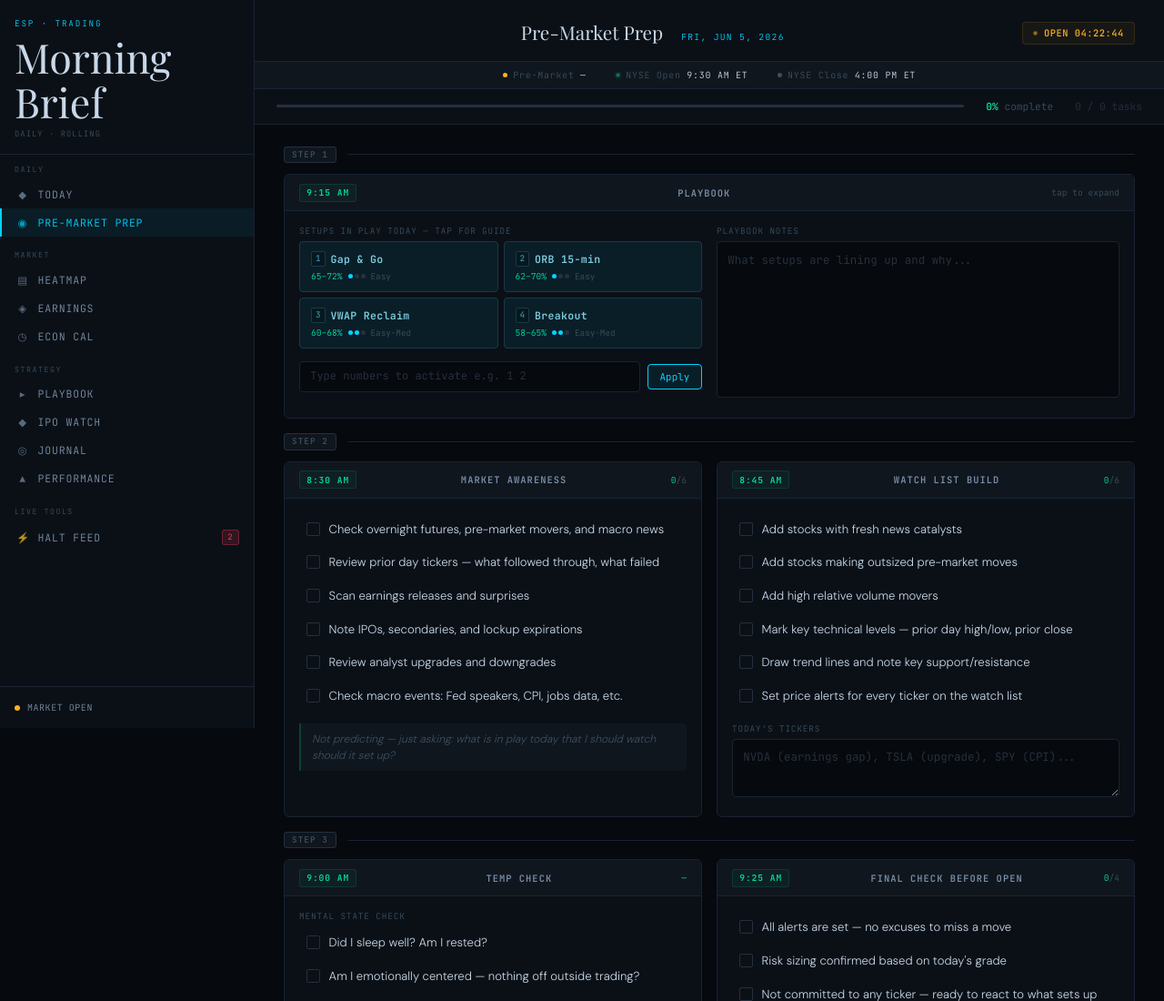
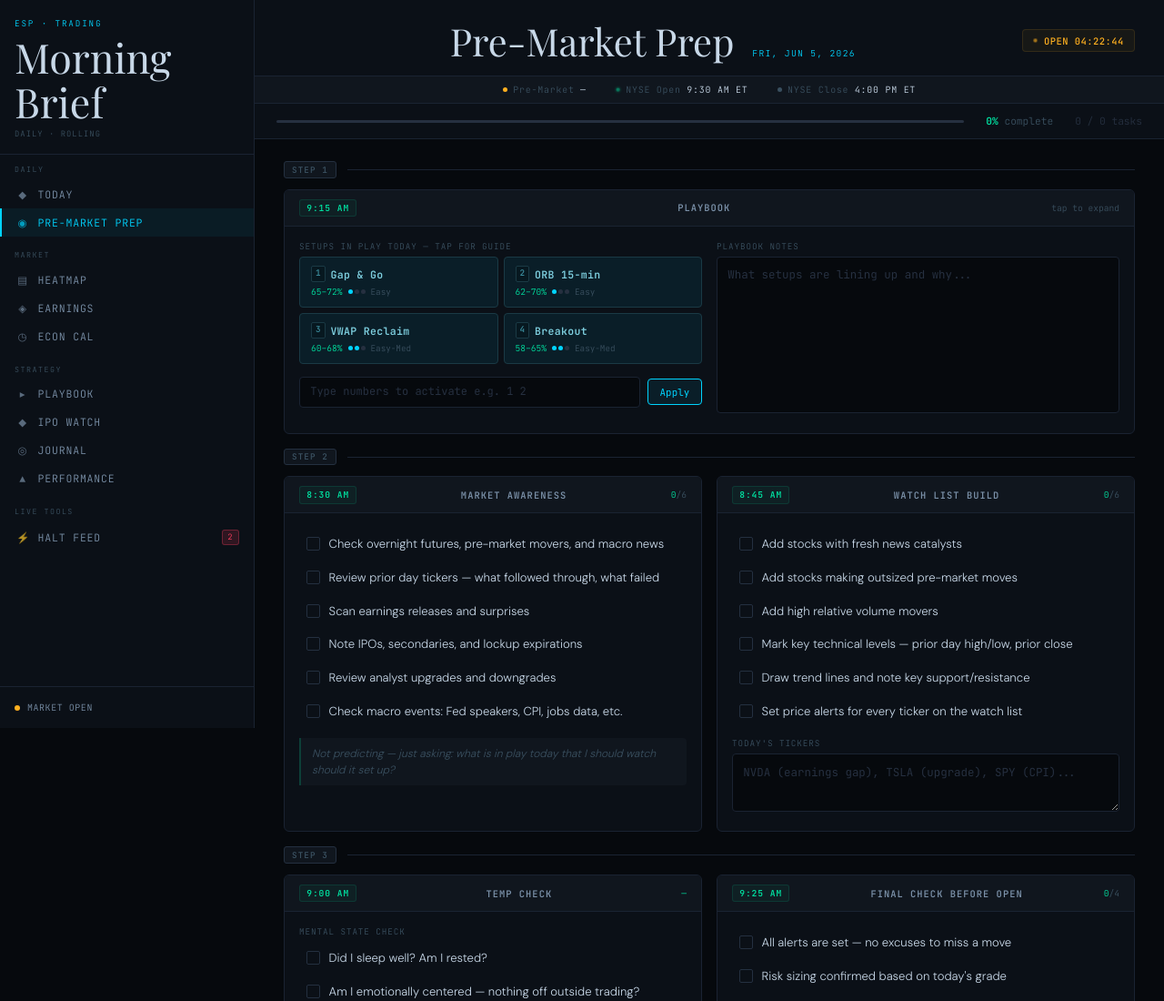
Before and after one commit to Betonblack1/morning-brief, a website: page prep.html in a window 1280 px wide. Shown: the top 1100 px of the page at 91% size. Drawn offline with nearby package versions, Linux system fonts and the light colour scheme.

Commit message:
Increase font size of page title in prep.html

```diff
--- a/prep.html
+++ b/prep.html
@@ -29,7 +29,7 @@ body{font-family:var(--sans);background:var(--bg);color:var(--text);min-height:1
 @keyframes pulse-dot{0%,100%{opacity:1;transform:scale(1);}50%{opacity:.5;transform:scale(.8);}}
 .main-wrap{margin-left:var(--sidebar);flex:1;display:flex;flex-direction:column;min-height:100vh;}
 .top-header{padding:1.5rem 2rem 1.1rem;border-bottom:1px solid var(--border);background:var(--surface);display:flex;align-items:center;justify-content:space-between;}
-.page-title{font-family:var(--display);font-size:1.3rem;font-weight:400;color:var(--text);line-height:1;}
+.page-title{font-family:var(--display);font-size:2.6rem;font-weight:400;color:var(--text);line-height:1;}
 .page-date{font-family:var(--mono);font-size:.6rem;color:var(--cyan);letter-spacing:.14em;text-transform:uppercase;}
 .countdown-pill{font-family:var(--mono);font-size:.65rem;font-weight:500;letter-spacing:.05em;padding:.28rem .7rem;border-radius:4px;display:flex;align-items:center;gap:.45rem;}
 .countdown-pill.pre{color:var(--green);background:var(--green-bg);border:1px solid rgba(0,224,160,.12);}
```
